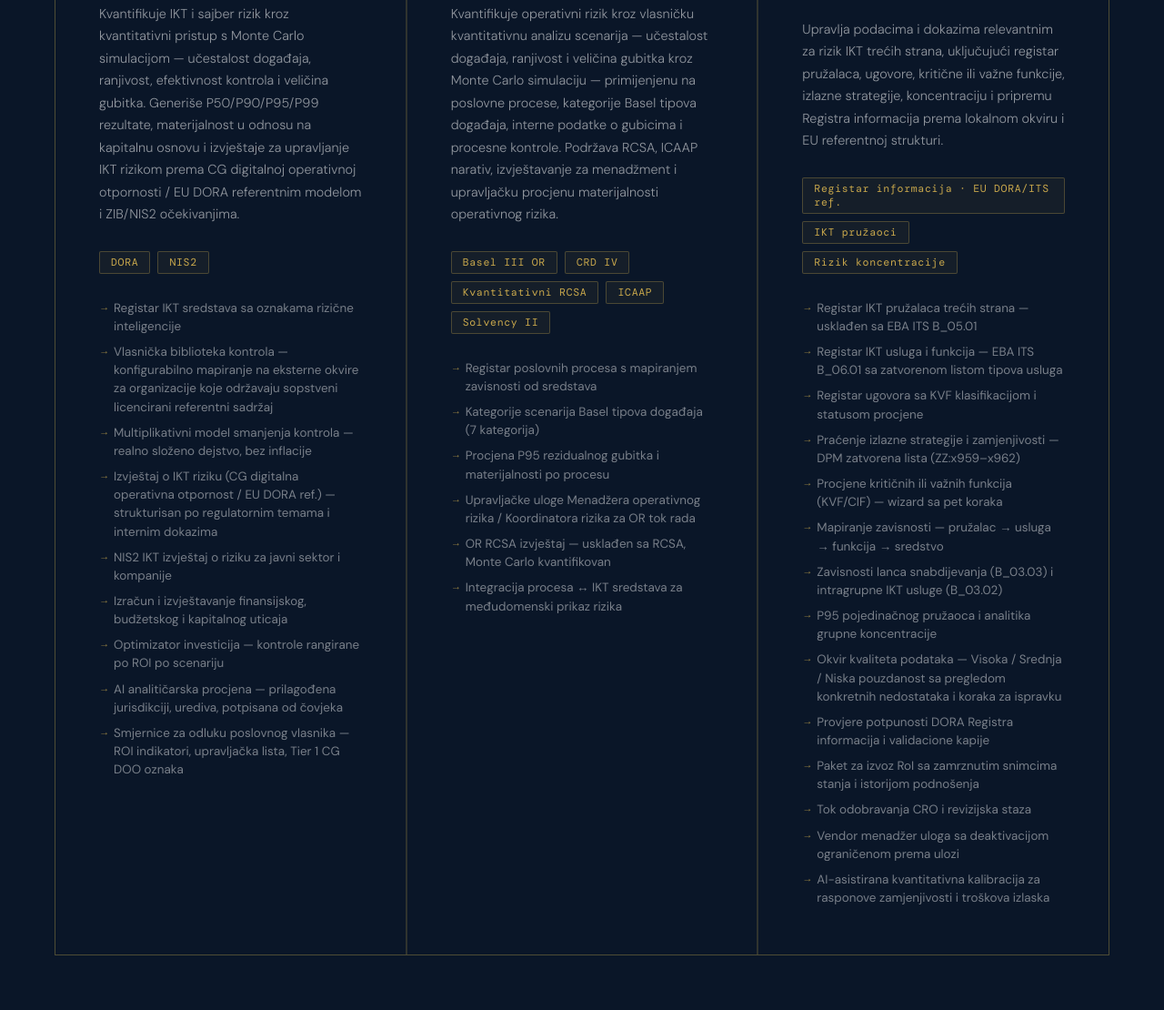
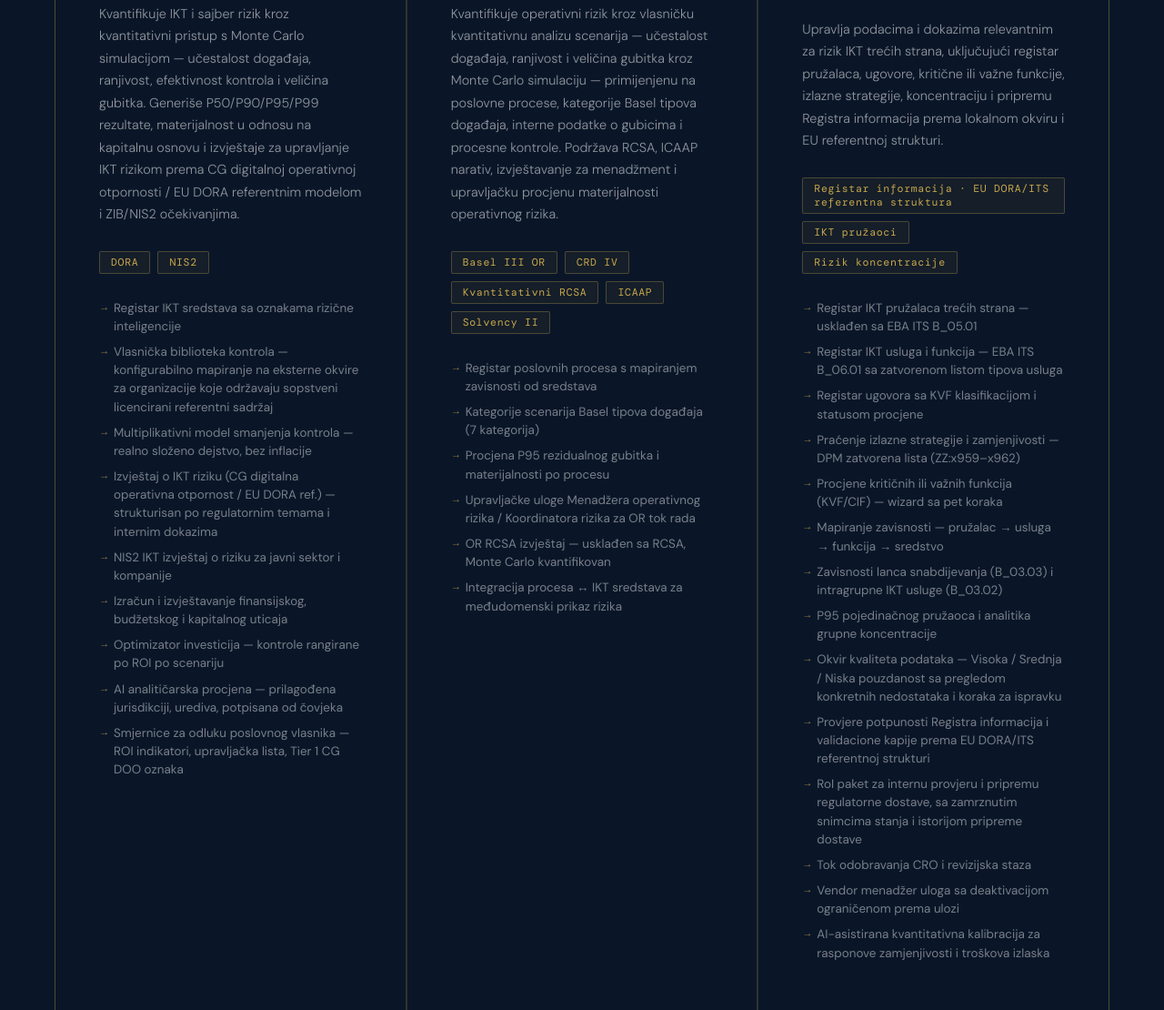
Before and after one commit to dejans1971/aiq-landing, a plain HTML site: page me/index.html in a window 1280 px wide. Shown: the part 2376-3486 px from the top of the page at 91% size. Drawn offline with nearby package versions, Linux system fonts and the light colour scheme.

Commit message:
copy(me): finalni TPP/RoI grant-safe wording (4 izmjene)
- TPP reg-pill + step-tag: 'EU DORA/ITS ref.' → puni 'EU DORA/ITS referentna struktura'; step-tag grupa konsolidovana (Registar informacija · EU DORA/ITS referentna struktura · KVF procjena)
- 'Provjere potpunosti DORA Registra informacija...' → '...Registra informacija ... prema EU DORA/ITS referentnoj strukturi'
- 'Paket za izvoz RoI ... istorijom podnošenja' → 'RoI paket za internu provjeru i pripremu regulatorne dostave ... istorijom pripreme dostave'
- preostalo 'DORA član 28' samo u reg-tabeli (EU ref. mapa); 'usklađenosti' samo u negaciji 'nikada lista provjere usklađenosti'

Co-Authored-By: Claude Opus 4.8 (1M context) <noreply@anthropic.com>

```diff
--- a/me/index.html
+++ b/me/index.html
@@ -1403,7 +1403,7 @@ footer {
       <div class="module-panel-tagline">Rizik IKT trećih strana i Registar informacija</div>
       <p>Upravlja podacima i dokazima relevantnim za rizik IKT trećih strana, uključujući registar pružalaca, ugovore, kritične ili važne funkcije, izlazne strategije, koncentraciju i pripremu Registra informacija prema lokalnom okviru i EU referentnoj strukturi.</p>
       <div class="module-reg-badges">
-        <span class="reg-pill">Registar informacija · EU DORA/ITS ref.</span>
+        <span class="reg-pill">Registar informacija · EU DORA/ITS referentna struktura</span>
         <span class="reg-pill">IKT pružaoci</span>
         <span class="reg-pill">Rizik koncentracije</span>
       </div>
@@ -1417,8 +1417,8 @@ footer {
         <li>Zavisnosti lanca snabdijevanja (B_03.03) i intragrupne IKT usluge (B_03.02)</li>
         <li>P95 pojedinačnog pružaoca i analitika grupne koncentracije</li>
         <li>Okvir kvaliteta podataka — Visoka / Srednja / Niska pouzdanost sa pregledom konkretnih nedostataka i koraka za ispravku</li>
-        <li>Provjere potpunosti DORA Registra informacija i validacione kapije</li>
-        <li>Paket za izvoz RoI sa zamrznutim snimcima stanja i istorijom podnošenja</li>
+        <li>Provjere potpunosti Registra informacija i validacione kapije prema EU DORA/ITS referentnoj strukturi</li>
+        <li>RoI paket za internu provjeru i pripremu regulatorne dostave, sa zamrznutim snimcima stanja i istorijom pripreme dostave</li>
         <li>Tok odobravanja CRO i revizijska staza</li>
         <li>Vendor menadžer uloga sa deaktivacijom ograničenom prema ulozi</li>
         <li>AI-asistirana kvantitativna kalibracija za rasponove zamjenjivosti i troškova izlaska</li>
@@ -1508,8 +1508,7 @@ footer {
       <div class="step-tags">
         <span class="step-tag">Mapiranje pružalaca</span>
         <span class="step-tag">Analitika koncentracije</span>
-        <span class="step-tag">IKT treće strane (EU DORA ref.)</span>
-        <span class="step-tag">RoI ITS</span>
+        <span class="step-tag">Registar informacija · EU DORA/ITS referentna struktura</span>
         <span class="step-tag">KVF procjena</span>
       </div>
     </div>
```
